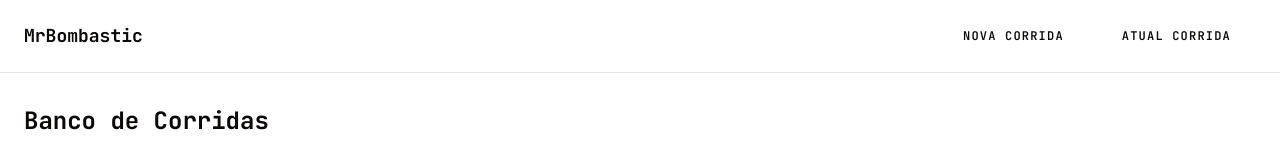
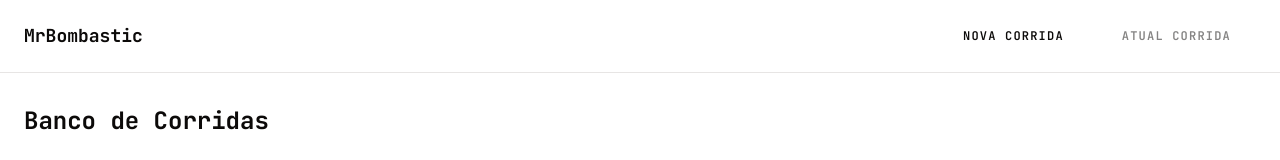
Before and after one commit to fcte-pi1/2026_1_PI1_Grupo01_Diogo, a Next.js app in the folder src/frontend/: page / in a window 1280 px wide. Shown: the top 160 px of the page. Built offline with nearby package versions, Linux system fonts and the light colour scheme.

Commit message:
[ADD]Provider para gerenciar corrida atual e nova

```diff
--- a/src/frontend/app/layout.tsx
+++ b/src/frontend/app/layout.tsx
@@ -1,10 +1,14 @@
 import type { Metadata } from "next";
+import { Navbar } from "@/components/layout/navbar";
+import { CorridaProvider } from "@/lib/run-context";
 import "./globals.css";
-import { Navbar } from "@/components/layout/navbar";
 import { JetBrains_Mono } from "next/font/google";
 import { cn } from "@/lib/utils";
 
-const jetbrainsMono = JetBrains_Mono({subsets:['latin'],variable:'--font-mono'});
+const jetbrainsMono = JetBrains_Mono({
+  subsets: ["latin"],
+  variable: "--font-mono",
+});
 
 export const metadata: Metadata = {
   title: "MrBombastic",
@@ -18,8 +22,10 @@ export default function RootLayout({
   return (
     <html lang="pt-BR" className={cn("font-mono", jetbrainsMono.variable)}>
       <body className="min-h-screen bg-background text-foreground">
-        <Navbar />
-        <main className="container mx-auto px-6 py-8">{children}</main>
+        <CorridaProvider>
+          <Navbar />
+          <main className="container mx-auto px-6 py-8">{children}</main>
+        </CorridaProvider>
       </body>
     </html>
   );
--- a/src/frontend/app/runs/page.tsx
+++ b/src/frontend/app/runs/page.tsx
@@ -8,10 +8,11 @@ import { ControlesPanel } from "@/components/runs/control-panel";
 import { SelecaoLabirinto } from "@/components/runs/control-sizeMaze";
 import { Minimapa } from "@/components/runs/minimap";
 import { Separator } from "@/components/ui/separator";
-
+import { useCorridaContext } from "@/lib/run-context";
 type Posicao = { x: number; y: number };
 
 export default function RunsPage() {
+  const { setCorridaEmAndamento } = useCorridaContext();
   const [tamanhoLabirinto, setTamanhoLabirinto] = useState<4 | 8 | 16>(16);
   const [telemetria, setTelemetria] = useState<Telemetria | null>(null);
   const [posicoes, setPosicoes] = useState<Posicao[]>([]);
@@ -23,6 +24,10 @@ export default function RunsPage() {
     async function fetchTelemetria() {
       const novasTelemetria = mockTelemetria;
       setTelemetria(novasTelemetria);
+      setCorridaEmAndamento(
+        novasTelemetria.estado_robo === "EXPLORANDO" ||
+          novasTelemetria.estado_robo === "VOLTANDO",
+      );
       setPosicoes((anterior) => {
         const posicaoJaVisitada = anterior.some(
           (p) =>
--- a/src/frontend/components/layout/navbar.tsx
+++ b/src/frontend/components/layout/navbar.tsx
@@ -2,6 +2,7 @@
 import Link from "next/link";
 import { usePathname } from "next/navigation";
 import { Button } from "@/components/ui/button";
+import { useCorridaContext } from "@/lib/run-context";
 
 const navConfig: Record<string, { label: string; href: string }[]> = {
   "/": [
@@ -12,6 +13,7 @@ const navConfig: Record<string, { label: string; href: string }[]> = {
 };
 
 export function Navbar() {
+  const { corridaEmAndamento } = useCorridaContext();
   const pathname = usePathname();
   const navItems =
     navConfig[pathname] ??
@@ -27,8 +29,17 @@ export function Navbar() {
       </Link>
       <nav className="flex items-center gap-2">
         {navItems.map((item) => (
-          <Button key={item.label} variant="ghost" asChild>
-            <Link href={item.href}>{item.label}</Link>
+          <Button
+            key={item.label}
+            variant="ghost"
+            disabled={item.label === "Atual Corrida" && !corridaEmAndamento}
+            asChild={item.label !== "Atual Corrida" || corridaEmAndamento}
+          >
+            {item.label === "Atual Corrida" && !corridaEmAndamento ? (
+              <span>{item.label}</span>
+            ) : (
+              <Link href={item.href}>{item.label}</Link>
+            )}
           </Button>
         ))}
       </nav>
--- a/src/frontend/lib/MockFakeData.ts
+++ b/src/frontend/lib/MockFakeData.ts
@@ -9,7 +9,7 @@ export const mockTelemetria = {
   posicao_x: 1,
   posicao_y: 1,
   direcao_atual: "NORTE" as const,
-  estado_robo: "CONCLUIDO" as const,
+  estado_robo: "EXPLORANDO" as const,
   bateria_pct: 82,
   leitura_sensores: {
     dist_frente_cm: 12.5,
--- /dev/null
+++ b/src/frontend/lib/run-context.tsx
@@ -0,0 +1,33 @@
+"use client";
+
+import { createContext, useContext, useState, ReactNode } from "react";
+
+type CorridaContextType = {
+  corridaEmAndamento: boolean;
+  setCorridaEmAndamento: (v: boolean) => void;
+};
+
+const CorridaContext = createContext<CorridaContextType | undefined>(undefined);
+
+export function CorridaProvider({ children }: { children: ReactNode }) {
+  const [corridaEmAndamento, setCorridaEmAndamento] = useState(false);
+
+  return (
+    <CorridaContext.Provider
+      value={{ corridaEmAndamento, setCorridaEmAndamento }}
+    >
+      {children}
+    </CorridaContext.Provider>
+  );
+}
+
+// Hook customizado que encapsula o useContext
+export function useCorridaContext() {
+  const context = useContext(CorridaContext);
+  if (!context) {
+    throw new Error(
+      "useCorridaContext deve ser usado dentro de CorridaProvider",
+    );
+  }
+  return context;
+}
```
